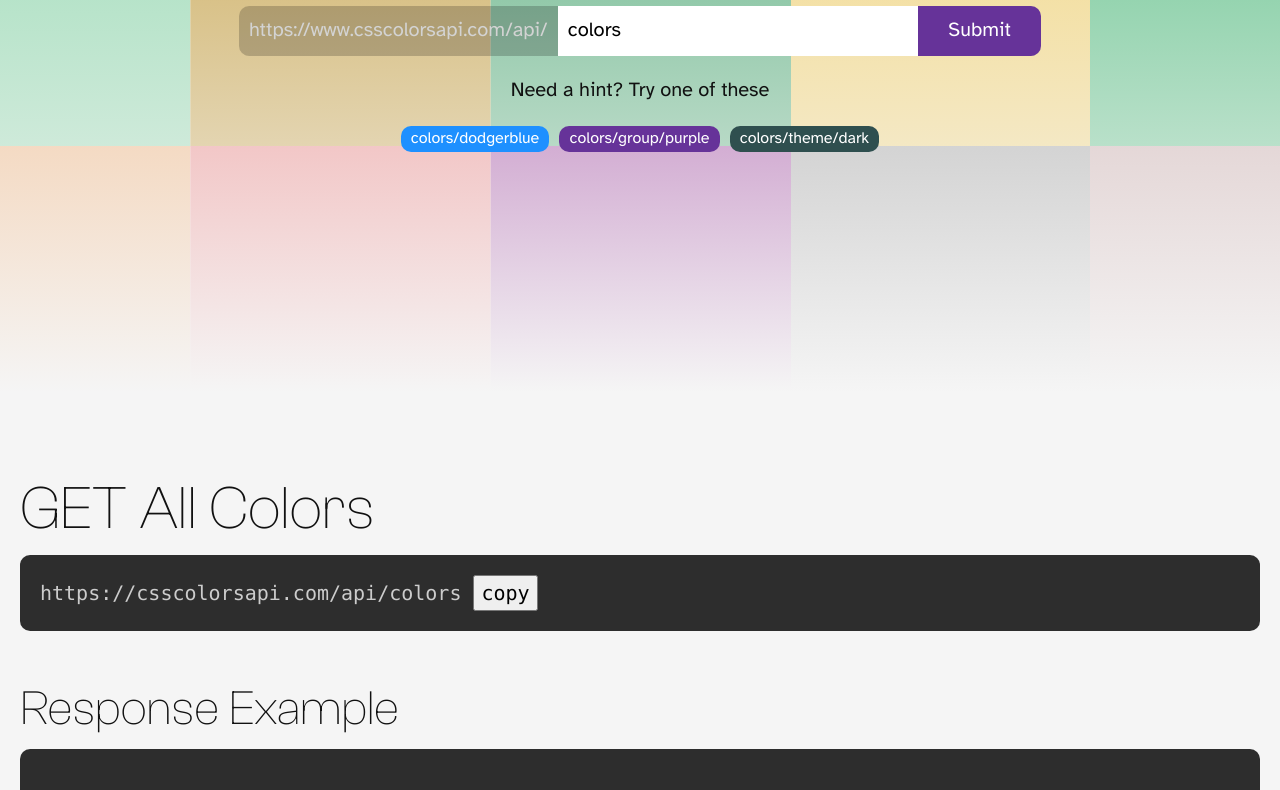
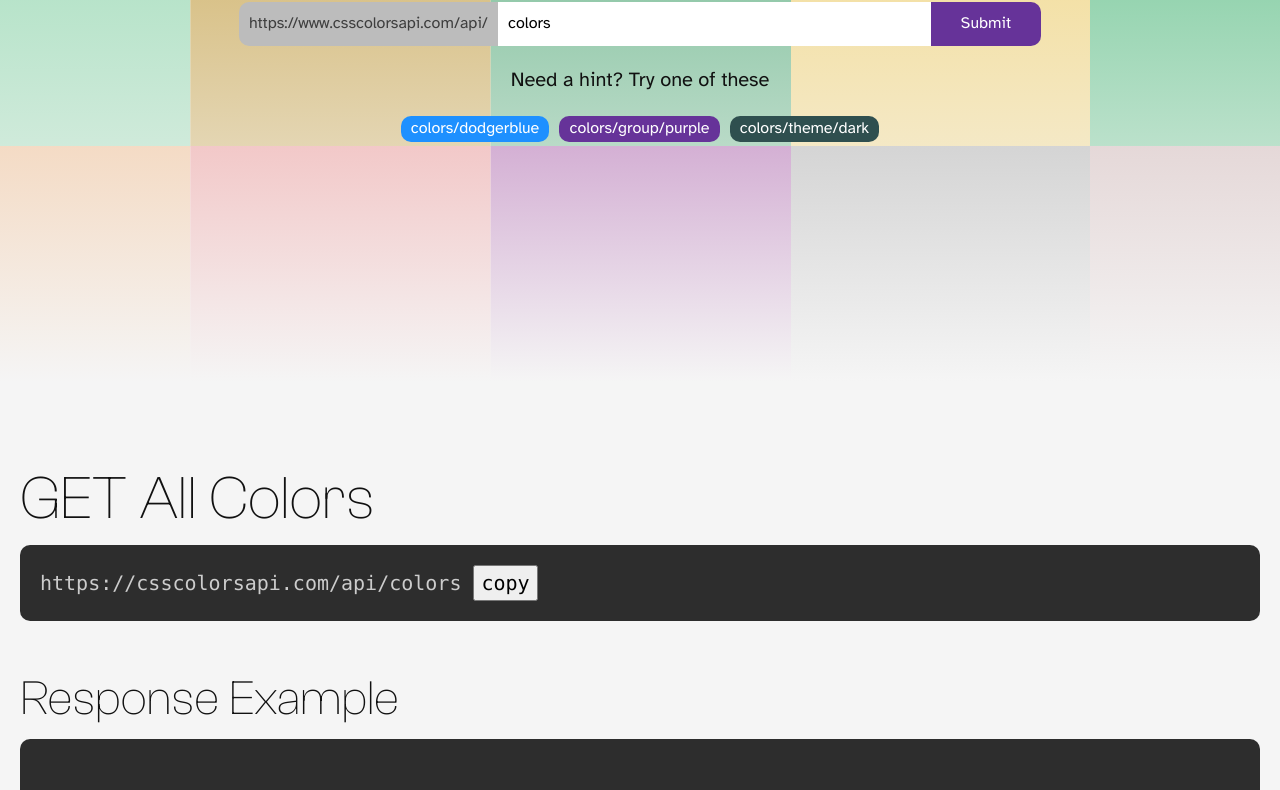
Before and after one commit to brianmaierjr/css-colors-api, a website: page public/index.html in a window 1280 px wide. Shown: the part 454-1244 px from the top of the page. Drawn offline with Linux system fonts and the light colour scheme.

Commit message:
change color of try section label

```diff
--- a/src/scss/_try.scss
+++ b/src/scss/_try.scss
@@ -4,6 +4,7 @@
 	justify-content: center;
 	flex-wrap: wrap;
 	flex-direction: column;
+	font-size: var(--step--1);
 
 	@media (min-width: 800px) {
 		flex-direction: row;
@@ -19,8 +20,8 @@
 	}
 
 	label {
-		background-color: rgba(0, 0, 0, 0.2);
-		color: lightgray;
+		background-color: #bcbcbc;
+		color: #3e3e3e;
 		border-radius: var(--space-2xs) var(--space-2xs) 0 0;
 
 		@media (min-width: 800px) {
```
Also changed, not shown: public/css/style.css, 1 other file.
